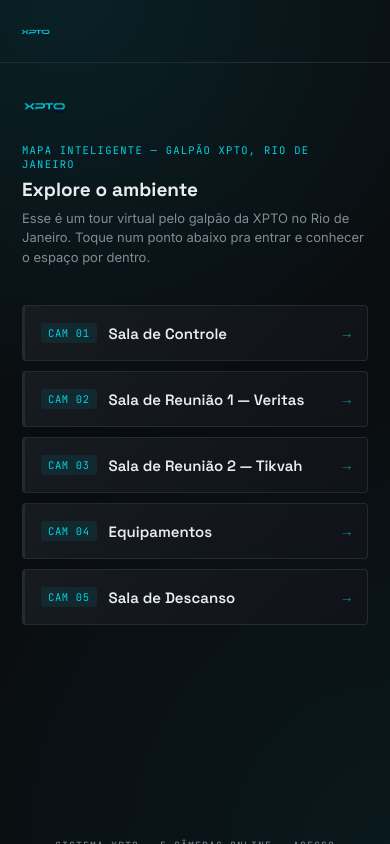
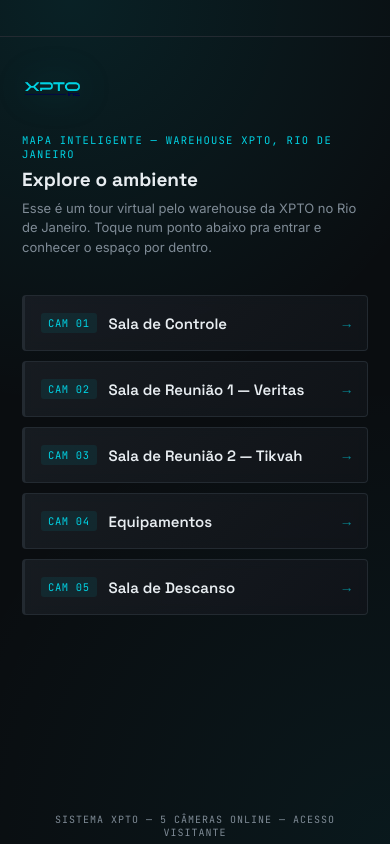
Before and after one commit to marcusforster13/xpto-tour-virtual, a plain HTML site: page index.html in a window 390 px wide. Drawn offline with Linux system fonts and the light colour scheme.

Commit message:
usa warehouse no texto e deixa so um logo em destaque no mobile

```diff
--- a/index.html
+++ b/index.html
@@ -31,9 +31,9 @@
     <aside class="hub-panel">
       <div class="hub-panel-header">
         <img class="hub-logo" src="assets/logo.png" alt="XPTO Inc.">
-        <span class="hub-eyebrow">MAPA INTELIGENTE — GALPÃO XPTO, RIO DE JANEIRO</span>
+        <span class="hub-eyebrow">MAPA INTELIGENTE — WAREHOUSE XPTO, RIO DE JANEIRO</span>
         <h2 class="hub-title">Explore o ambiente</h2>
-        <p class="hub-hint">Esse é um tour virtual pelo galpão da XPTO no Rio de Janeiro. Toque num ponto abaixo pra entrar e conhecer o espaço por dentro.</p>
+        <p class="hub-hint">Esse é um tour virtual pelo warehouse da XPTO no Rio de Janeiro. Toque num ponto abaixo pra entrar e conhecer o espaço por dentro.</p>
       </div>
       <ul class="hub-list" id="hub-list">
         <!-- itens gerados via JS a partir de ROOMS em script.js -->
--- a/style.css
+++ b/style.css
@@ -393,9 +393,12 @@ button{ font-family: inherit; cursor: pointer; }
     gap: 10px;
     border-bottom: 1px solid var(--panel-line);
   }
-  .brand-logo{ height: 26px; }
+  .brand-logo{ display: none; } /* fica só o logo grande dentro do painel */
   .brand-sub{ display: none; }
-  .topbar-clock{ font-size: 11px; }
+  .topbar-clock{
+    font-size: 11px;
+    margin-left: auto;
+  }
 
   .hub-panel{
     position: relative;
@@ -413,9 +416,10 @@ button{ font-family: inherit; cursor: pointer; }
 
   .hub-logo{
     display: block;
-    height: 38px;
+    height: 52px;
     width: auto;
-    margin-bottom: 16px;
+    margin-bottom: 18px;
+    filter: drop-shadow(0 0 18px rgba(0,211,228,0.25));
   }
 
   .hub-eyebrow{ font-size: 10.5px; }
```
